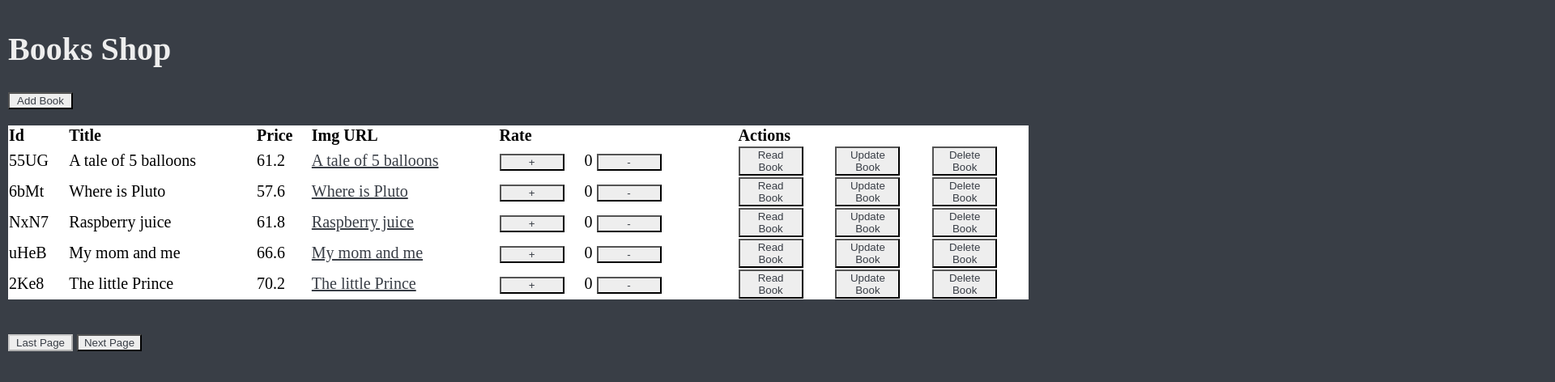
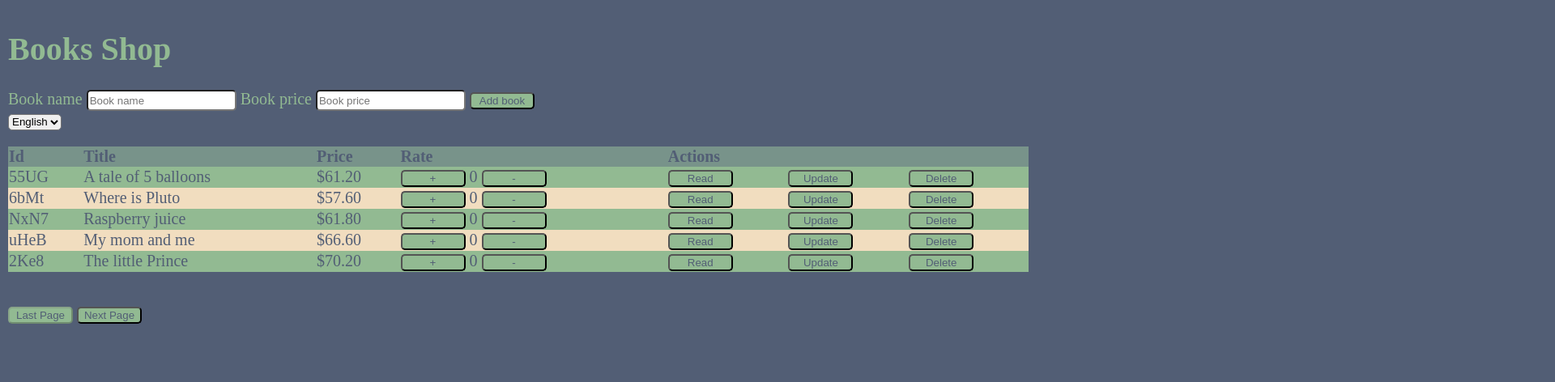
Before and after one commit to RinatBrandes/books-shop, a plain HTML site: page index.html in a window 1280 px wide. Shown: the top 472 px of the page at 81% size, 1920 px wide, since content can reach past the window. Drawn offline with Linux system fonts and the light colour scheme.

Commit message:
Adding support for Hebrew

```diff
--- a/css/main.css
+++ b/css/main.css
@@ -1,10 +1,20 @@
 body {
-    background: #393e46;
-    color: #eeeeee;
+    background: #525E75;
+    color:  #92BA92;
     text-align: left;
     margin: auto;
     font-size: 20px;
     padding: 10px;
+}
+
+body.rtl {
+    direction: rtl;
+    text-align: right;
+}
+
+input, select {
+    border-radius: 5px;
+    height: 20px;
 }
 
 .name {
@@ -19,11 +29,12 @@ table {
     border-collapse: collapse;
     border-spacing: 0;
     width: 100%;
-    background-color: #fff;
-    color: #000;
+    background-color: #92BA92;
+    color: #525E75;
 }
 
 th {
+    background-color: #78938A;
     display: table-cell;
     vertical-align: inherit;
     font-weight: bold;
@@ -36,54 +47,59 @@ tbody {
     border-color: inherit;
 }
 
+tr:nth-child(even) {
+    background-color: #F1DDBF;
+}
+
 td {
     display: table-cell;
     vertical-align: inherit;
 }
 
+.sort:hover {
+    cursor: pointer;
+}
+
 button {
-    background: #eeeeee;
-    color: #393e46;
+    background-color: #92BA92;
+    color: #525E75;
     width: 80px;
     height: 100;
     cursor: pointer;
-
+    border-radius: 5px;
 }
 
-
 .modal {
-    background-color: #111;
+    display: none;
+    background-color: #525E75;
     padding: 10px;
     position: absolute;
     top: 0px;
-    left: 150%;
     height: 80vh;
-    min-width: 300px;
+    min-width: 200px;
     text-align: center;
+    border-radius: 5px;
+    color: #F1DDBF;
+    margin-inline-start: 50%;
 }
-.modal.open {
-    left: 50%;
-    transition: left .5s;
-}
+
 .modal h3{
-    color:rgb(233, 102, 102);
-    text-decoration: overline;
+    color:#92BA92;
     text-transform: capitalize;
 }
-/* .modal h4 span{
-    color:rgb(240, 149, 149);
-} */
+
 .modal > p {
-    text-align: left;
+    text-align: center;
     font-size:18px ;
 }
 
-a {
-    color: #393e46;
+.modal a {
+    color:#92BA92;
 }
 
-span {
-    display: inline-block;
-    text-align: right;
-    width: 30px;
+.modal button {
+    background-color: #92BA92;
+    color:#F1DDBF;
+    font-size: 20px;
+
 }
--- a/index.html
+++ b/index.html
@@ -1,4 +1,4 @@
-<!DOCTYPE html>
+  <!DOCTYPE html>
 <html lang="en">
 <head>
     <meta charset="UTF-8">
@@ -10,33 +10,52 @@
 
 <body onload="onInit()">
 
-    <h1>Books Shop</h1>
+  <header>
+    <h1 data-trans="title">Books Shop</h1>
+    <section class="add-book">
 
-    <button title="Add Book" onclick="onAddBook()">Add Book</button>
-    <table>
+      <form class="book-form">
+        <label for="book-name" data-trans="book-name">Book name: </label>
+        <input name="book-name" type="txt" id="book-name" data-trans="book-name" placeholder="Book name" required />
+
+        <label for="book-price" data-trans="book-price">Book price:</label>
+        <input name="book-price" type="txt" id="book-price" data-trans="book-price" placeholder="Price" required />
+
+        <button title="Add Book" class="btn btn-add-guess btn btn-light" onclick="onAddBook(event)" data-trans="add">Add Book</button>
+      </form>
+    </section>
+
+    <select onchange="onSetLang(this.value)">
+          <option value="en">English</option>
+          <option value="he">עברית</option>
+    </select>
+  </header>
+
+    <table class="table table-striped">
         <thead>
-          <th>Id</th>
-          <th onclick="onSort('name')">Title</th>
-          <th onclick="onSort('price')">Price</th>
-          <th>Img URL</th>
-          <th>Rate</th>
-          <th colspan="3">Actions</th>
+          <th data-trans="header-id">Id</th>
+          <th onclick="onSort('name')"  data-trans="header-title" class="sort">Title</th>
+          <th onclick="onSort('price')" data-trans="header-price" class="sort">Price</th>
+          <th data-trans="header-rate">Rate</th>
+          <th colspan="3" data-trans="header-actions">Actions</th>
         </thead>
         <tbody class="board"></tbody>
       </table>
 
-    <button class="last-page" onclick="onLastPage()" disabled>Last Page</button>
-    <button class="next-page" onclick="onNextPage()">Next Page</button>
+    <button class="last-page btn btn-light" onclick="onLastPage()" data-trans="last-page" disabled>Last Page</button>
+    <button class="next-page btn btn-light" onclick="onNextPage()" data-trans="next-page">Next Page</button>
 
-    <div class="modal">
-        <h3></h3>
-        <h4>Book category: <span></span> </h4>
-        <h5>Shoort description</h5>
+    <div class="modal" >
+        <h3 ></h3>
+        <h4 data-trans="modal-book-cat">Book category: children</h4>
+        <h5 data-trans="modal-shoort-desc">Shoort description: </h5>
         <p></p>
-        <button onclick="onCloseModal()">Close</button>
+        <p  class="book-link"></p>
+        <button onclick="onCloseModal()" data-trans="close">Close</button>
     </div>
 
     <script src="js/services/util.service.js"></script>
+    <script src="js/i18n-service.js"></script>
     <script src="js/services/storage.service.js"></script>
     <script src="js/services/book.service.js"></script>
     <script src="js/book.controller.js"></script>
--- a/js/book.controller.js
+++ b/js/book.controller.js
@@ -1,22 +1,22 @@
 'use strict'
-//todo: set the weudtg of the coulmn
-//handel hover on title and price
-//handel hover and color on next/last button
-
 
 function onInit() {
-
+    doTrans()
     renderBooks()
 }
 
-function onAddBook() {
 
-    var name = prompt('Book name?')
-    var price = +prompt('Book price?')
-    const car = addBook(name,price)
+function onAddBook(ev) {
+    ev.preventDefault()
+    const elName = document.querySelector('input[name=book-name]')
+    const elPrice = document.querySelector('input[name=book-price]')
+    if(!elName.value || !elPrice.value) return
+    const book = addBook(elName.value,elPrice.value)
+    elName.value = ''
+    elPrice.value = ''
     renderBooks()
+}
 
-}
 
 function renderBooks() {
     var books = getBooks()
@@ -24,19 +24,21 @@ function renderBooks() {
     <tr>
     <td>${book.id}</td>
     <td>${book.name}</td>
-    <td>${book.price}</td>
-    <td>${book.imgUrl}</td>
+    <td>${formatCurrency(book.price)}</td>
+
     <td><section class="rate">
         <button  onclick="onUpdateRate('${book.id}',1)" >+</button>
         <span>${book.rate}</span>
         <button  onclick="onUpdateRate('${book.id}',-1)" >-</button>
     </section></td>
-    <td><button title="Read Book" onclick="onReadBook('${book.id}')">Read Book</button></td>
-    <td><button title="Update Book" onclick="onUpdateBook('${book.id}')">Update Book</button></td>
-    <td><button title="Delete Book" onclick="onDeleteBook('${book.id}')">Delete Book</button></td>
+    <td><button title="Read Book" onclick="onReadBook('${book.id}')" data-trans="action-read" class="btn btn-light">${getTrans('action-read')}</button></td>
+    <td><button title="Update Book" onclick="onUpdateBook('${book.id}')" data-trans="action-update" class="btn btn-light">${getTrans('action-update')}</button></td>
+    <td><button title="Delete Book" onclick="onDeleteBook('${book.id}')" data-trans="action-delete" class="btn btn-light">${getTrans('action-delete')}</button></td>
     </tr>`)
+
     var elBoard = document.querySelector('.board')
     elBoard.innerHTML = strHTML.join('')
+
 }
 
 
@@ -45,14 +47,17 @@ function onReadBook(bookId) {
     var book = getBookById(bookId)
     var elModal = document.querySelector('.modal')
     elModal.querySelector('h3').innerText = book.name
-    elModal.querySelector('h4 span').innerText = 'Children'
-    elModal.querySelector('p').innerText = book.shortDesc
-    elModal.classList.add('open')
+    var lang = getLang()
+    if(lang === 'he') elModal.querySelector('p').innerText = makeLorem(100,lang)
+    else elModal.querySelector('p').innerText = book.shortDesc
+    elModal.querySelector('.book-link').innerHTML = book.imgUrl
+    elModal.style.display = 'block'
 }
 
 
 function onCloseModal() {
-    document.querySelector('.modal').classList.remove('open')
+    var elModal = document.querySelector('.modal')
+    elModal.style.display = 'none'
 }
 
 function onUpdateRate(bookId,diff){
@@ -63,8 +68,8 @@ function onUpdateRate(bookId,diff){
 
 function onUpdateBook(bookId) {
     const book = getBookById(bookId)
-    var newPrice = +prompt('New price?', book.price)
-
+    if(gCurrLang === 'en') var newPrice = +prompt('New price?', book.price)
+    else newPrice = +prompt('מחיר חדש?', book.price)
     if (newPrice) {
         updateBook(bookId, newPrice)
         renderBooks()
@@ -73,6 +78,9 @@ function onUpdateBook(bookId) {
 
 
 function onDeleteBook(bookId) {
+    if(gCurrLang === 'en') var areUSure = confirm('Are you sure?')
+    else areUSure = confirm('אתה בטוח?')
+    if(!areUSure) return
     deleteBook(bookId)
     renderBooks()
 }
@@ -96,3 +104,14 @@ function onLastPage() {
     lastPage()
     renderBooks()
 }
+
+
+function onSetLang(lang) {
+    setLang(lang)
+    // If lang is hebrew add RTL class to document.body
+    if (lang === 'he') document.body.classList.add('rtl')
+    else document.body.classList.remove('rtl')
+
+    doTrans()
+    renderBooks()
+}
--- /dev/null
+++ b/js/i18n-service.js
@@ -0,0 +1,140 @@
+'use strict'
+
+var gCurrLang = 'en'
+
+const gTrans = {
+    title: {
+        en: 'Books Shop',
+        he: 'חנות ספרים'
+    },
+    add: {
+        en: 'Add book',
+        he: 'הוסף ספר'
+    },
+    'header-id': {
+        en: 'Id',
+        he: 'קוד'
+    },
+    'header-title': {
+        en: 'Title',
+        he: 'כותרת'
+    },
+    'header-price': {
+        en: 'Price',
+        he: 'מחיר'
+    },
+    'header-url':{
+        en: 'Img URL',
+        he: 'קישור לתמונה'
+    },
+    'header-rate': {
+        en: 'Rate',
+        he: 'ציון'
+    },
+    'header-actions': {
+        en: 'Actions',
+        he: 'פעולות'
+    },
+    'last-page': {
+        en: 'Last Page',
+        he: 'עמוד קודם'
+    },
+    'next-page': {
+        en: 'Next Page',
+        he: 'עמוד הבא'
+    },
+    'modal-book-cat': {
+        en: 'Book category: children',
+        he: 'קטגוריה: ספרי ילדים'
+    },
+    'modal-shoort-desc': {
+        en: 'Shoort description:',
+        he: 'תאור קצר:'
+    },
+    close: {
+        en: 'close',
+        he: 'סגירה'
+    },
+    'action-read': {
+        en: 'Read',
+        he: 'קרא'
+    },
+    'action-update': {
+        en: 'Update',
+        he: 'עדכן'
+    },
+    'action-delete': {
+        en: 'Delete',
+        he: 'מחק'
+    },
+
+    'book-link': {
+        en: 'The following link leads you to a picture of the book',
+        he: 'הקישור הבא מציג תמונה של הספר'
+    },
+    'book-name': {
+        en: 'Book name',
+        he: 'שם הספר'
+    },
+    'book-price': {
+        en: 'Book price',
+        he: 'מחיר הספר'
+    }
+
+}
+
+
+
+
+function getTrans(transKey) {
+    var key = gTrans[transKey]
+    if (!key) return 'UNKNOWN'
+
+
+    const translate = key[gCurrLang]
+    if (!translate) return key['en']
+
+    return translate
+}
+
+
+function doTrans() {
+    const els = document.querySelectorAll('[data-trans]')
+
+    els.forEach(el => {
+        const transKey = el.dataset.trans
+        const txt = getTrans(transKey)
+        if (el.nodeName === 'INPUT') el.placeholder = txt
+        else el.innerText = txt
+    })
+}
+
+function getLang(){
+    return gCurrLang
+}
+
+function setLang(lang) {
+    gCurrLang = lang
+}
+
+
+function formatNum(num) {
+    return new Intl.NumberFormat(gCurrLang).format(num)
+}
+
+
+function formatCurrency(num) {
+    if(gCurrLang === 'en') return new Intl.NumberFormat('en-US', { style: 'currency', currency: 'USD' }).format(num)
+    else return new Intl.NumberFormat('he-IL', { style: 'currency', currency: 'ILS' }).format(num)
+}
+
+
+function formatDate(time) {
+    const option = {
+        year: 'numeric', month: 'short', day: 'numeric',
+        hour: 'numeric', minute: 'numeric',
+        hour12: true,
+    }
+
+    return new Intl.DateTimeFormat(gCurrLang, option).format(time)
+}
--- a/js/services/book.service.js
+++ b/js/services/book.service.js
@@ -42,7 +42,7 @@ function lastPage() {
 function setButton(selector, state){
     document.querySelector(selector).disabled = state
     if(state) document.querySelector(selector).style.background = 'gray'
-    else document.querySelector(selector).style.background = 'yellow'
+    else document.querySelector(selector).style.background = '#78938A'
 }
 
 
@@ -53,8 +53,7 @@ function getBookById(bookId) {
 
 function updateRate(bookId, diff){
     const book = getBookById(bookId)
-    // if(book.rate === 10 && num === 1) return
-    // if(book.rate === 0 && num === -1) return
+
     if(book.rate + diff < 0 || book.rate + diff > 10) return
     book.rate += diff
     _saveBooksToStorage()
@@ -74,8 +73,15 @@ function deleteBook(bookId) {
 }
 
 
-function addBook(name,price,url = '<a href="https://www.pixeden.com/media/k2/galleries/784/001-book-brand-cover-back-presentation-mockup-psd.jpg" target="_blank">Book</a>') {
+function addBook(name,price,url) {
 
+    var bookName = name.split(" ")
+    var searchStr=''
+    bookName.forEach(word =>{
+        searchStr += word + '+'
+    })
+    searchStr = searchStr.substring(0,searchStr.length-1)
+    url = '<a href="https://www.steimatzky.co.il/catalogsearch/result/?q='+searchStr + '" target="_blank">Book</a>'
     const book = _createBook(name,price,url)
     gBooks.unshift(book)
     _saveBooksToStorage()
@@ -105,6 +111,7 @@ function _createBooks() {
 }
 
 
+
 function _createBook(name,price,url) {
     return {
         id: makeId(),
@@ -112,7 +119,7 @@ function _createBook(name,price,url) {
         price,
         imgUrl: url,
         rate: 0,
-        shortDesc: makeLorem()
+        shortDesc: makeLorem(100,gCurrLang)
     }
 }
 
--- a/js/services/util.service.js
+++ b/js/services/util.service.js
@@ -11,8 +11,11 @@ function makeId(length = 4) {
 
 
 
-function makeLorem(wordCount = 100) {
-    const words = ['The book', 'story', 'the children', 'love', 'the color of the balloon', 'red', 'dad', 'mam', '.', 'All', 'this happened', 'more or less', '.', 'I', 'had', 'the story', 'bit by bit', 'from various people', 'and', 'as generally', 'happens', 'in such cases', 'each time', 'it', 'was', 'a different story', '.', 'It', 'was', 'a pleasure', 'to', 'burn'];
+function makeLorem(wordCount = 100, lang) {
+  var words
+
+  if(lang === 'he') words = ['הספר', 'סיפור', 'הילדים', 'אהבה', 'הצבע של הבלון', 'אדום', 'אבא', 'אמא', '.', 'הכל', 'זה קורה', 'פחות או יותר', '.', 'אני', 'היה לי', 'הסיפור', 'בהדרגה', 'מאנשים שונים', 'גם', 'כמו תמיד', 'קורה', 'במקרים כאלו', 'כל פעם', 'זה', 'היה', 'סיפור שונה', '.', 'תענוג',  'נשרף']
+  else words = ['The book', 'story', 'the children', 'love', 'the color of the balloon', 'red', 'dad', 'mam', '.', 'All', 'this happened', 'more or less', '.', 'I', 'had', 'the story', 'bit by bit', 'from various people', 'and', 'as generally', 'happens', 'in such cases', 'each time', 'it', 'was', 'a different story', '.', 'a pleasure', 'to', 'burn']
     var txt = '';
     while (wordCount > 0) {
         wordCount--;
```
